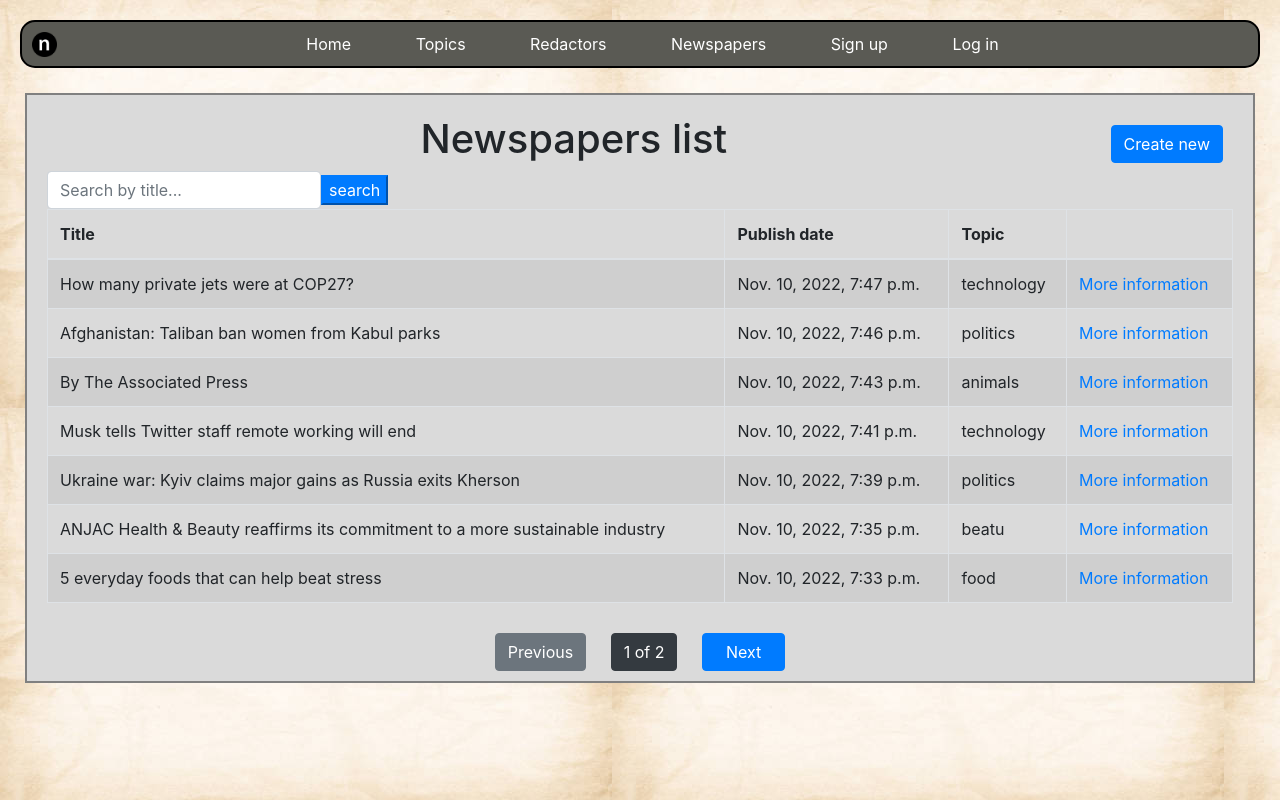
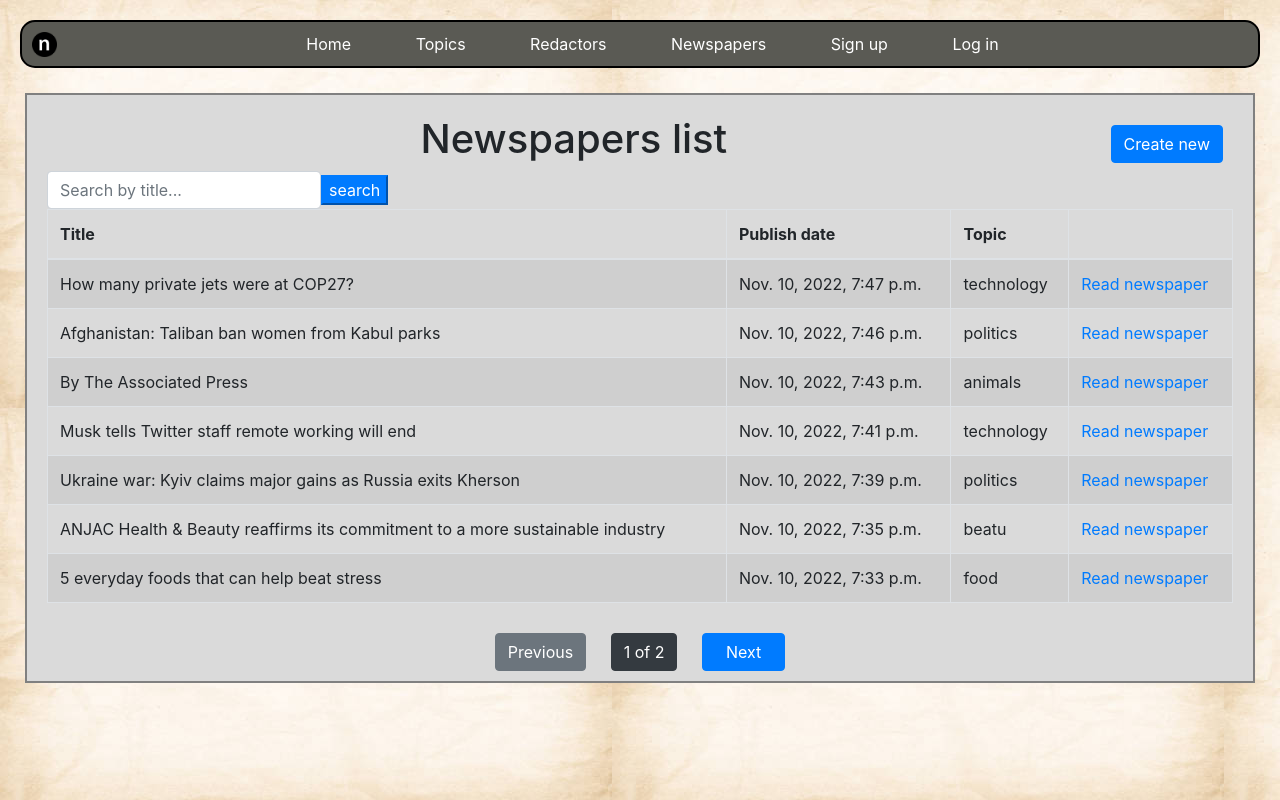
Before and after one commit to AVyha/newspaper-agency, a Django app: page /newspapers/ in a window 1280 px wide. Run offline with Django 4.2, Linux system fonts and the light colour scheme; data comes from the database, SQL or seed files in the repository; some libraries are stand-ins or nearby versions.

Commit message:
change more information to read newspaper

```diff
--- a/templates/news/newspaper_list.html
+++ b/templates/news/newspaper_list.html
@@ -29,7 +29,7 @@
           <td>{{ newspaper.title }}</td>
           <td>{{ newspaper.published_date }}</td>
           <td>{{ newspaper.topic }}</td>
-          <td><a href="{% url 'news:newspaper-detail' pk=newspaper.id %}">More information</a></td>
+          <td><a href="{% url 'news:newspaper-detail' pk=newspaper.id %}">Read newspaper</a></td>
         </tr>
       {% endfor %}
         </tbody>
```
